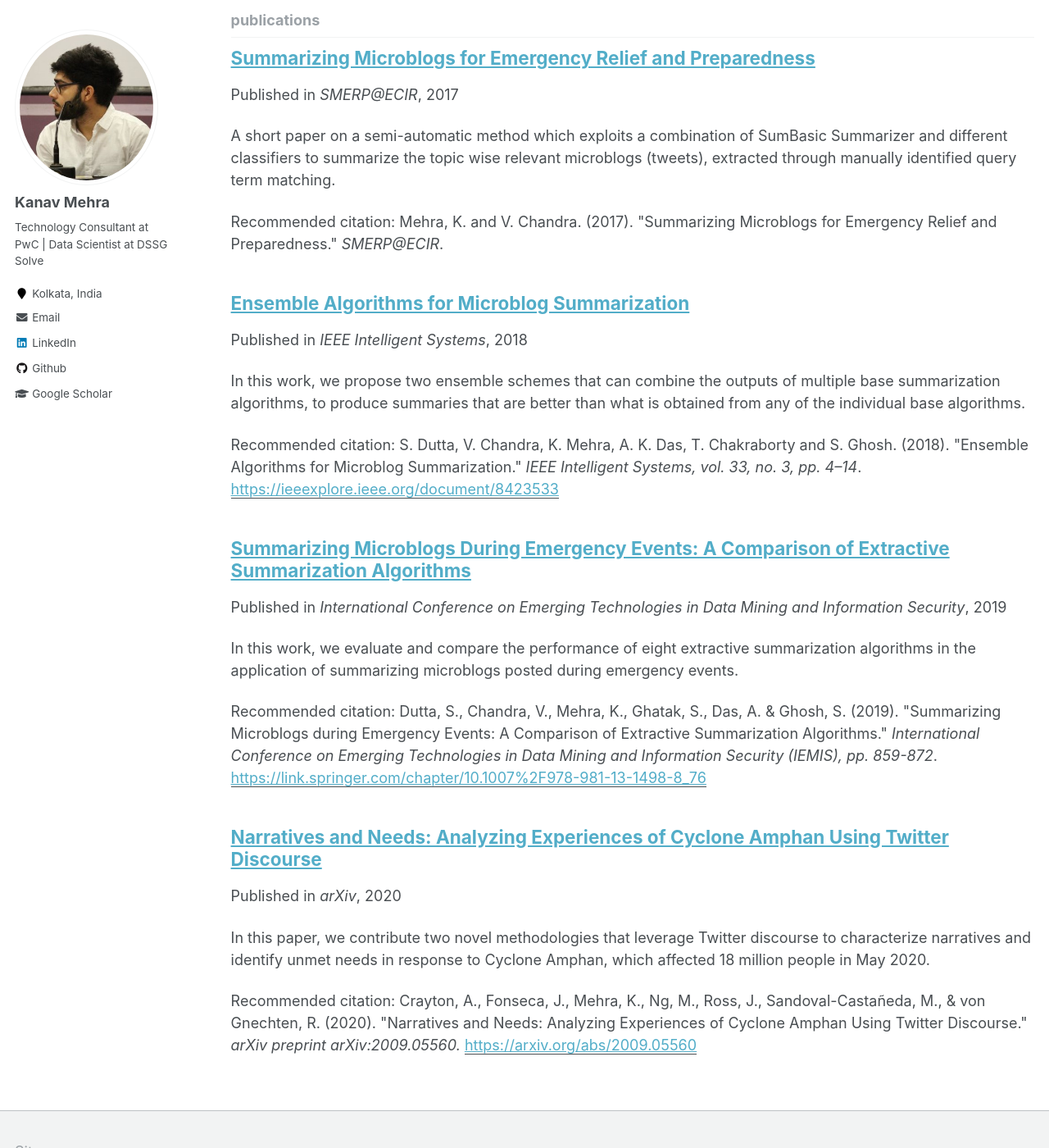
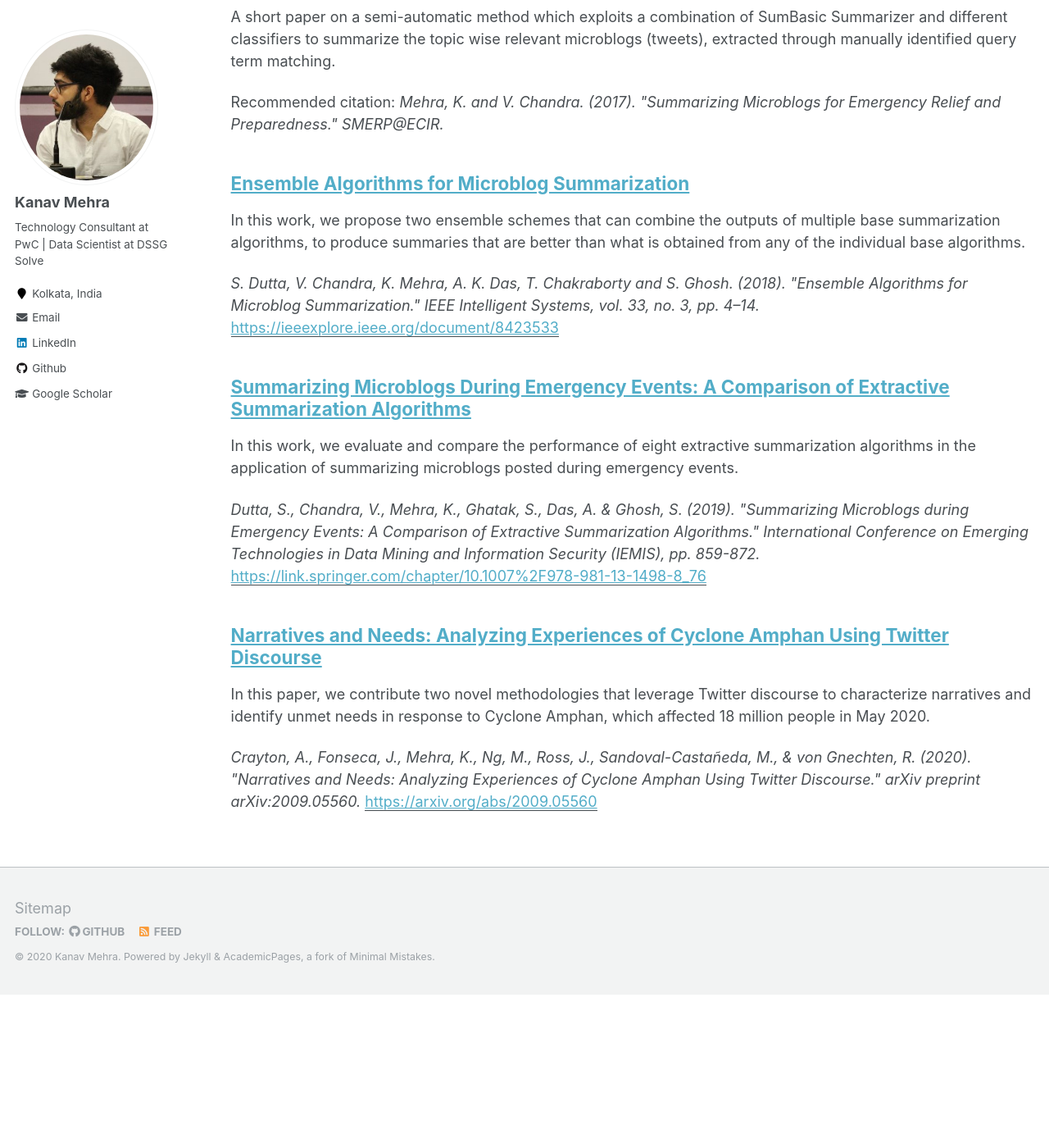
Before and after one commit to kanav-mehra/kanav-mehra.github.io, a Jekyll site: the page built from _pages/collection-archive.html, in a window 1280 px wide and 1400 px high, scrolled down 501 px. Shown: the whole window at 82% size. Built offline with Jekyll 4.4.1, drawn with Linux system fonts in a browser that asks for light colours; after the commit the page ends 1714 px from its top, so only the background shows below that.

Commit message:
Editing publications

```diff
--- a/_includes/archive-single.html
+++ b/_includes/archive-single.html
@@ -38,13 +38,15 @@
       <p class="page__meta"><i class="fa fa-clock-o" aria-hidden="true"></i> {% include read-time.html %}</p>
     {% endif %}
 
-        {% if post.collection == 'teaching' %}
-          <p> {{ post.type }}, <i>{{ post.venue }}</i>, {{ post.date | default: "1900-01-01" | date: "%Y" }} </p>
-        {% elsif post.collection == 'publications' %}
-          <p>Published in <i>{{ post.venue }}</i>, {{ post.date | default: "1900-01-01" | date: "%Y" }} </p>
-        <!---{% elsif post.date %}
-         <p class="page__date"><strong><i class="fa fa-fw fa-calendar" aria-hidden="true"></i> {{ site.data.ui-text[site.locale].date_label | default: "Published:" }}</strong> <time datetime="{{ post.date | default: "1900-01-01" | date_to_xmlschema }}">{{ post.date | default: "1900-01-01" | date: "%Y" }}</time></p>
-        {% endif %}-->
+    <!--
+    {% if post.collection == 'teaching' %}
+      <p> {{ post.type }}, <i>{{ post.venue }}</i>, {{ post.date | default: "1900-01-01" | date: "%Y" }} </p>
+      {% elsif post.collection == 'publications' %}
+      <p>Published in <i>{{ post.venue }}</i>, {{ post.date | default: "1900-01-01" | date: "%Y" }} </p>
+    {% elsif post.date %}
+      <p class="page__date"><strong><i class="fa fa-fw fa-calendar" aria-hidden="true"></i> {{ site.data.ui-text[site.locale].date_label | default: "Published:" }}</strong> <time datetime="{{ post.date | default: "1900-01-01" | date_to_xmlschema }}">{{ post.date | default: "1900-01-01" | date: "%Y" }}</time></p>
+    {% endif %}
+    -->
 
     {% if post.excerpt and site.read_more != 'enabled' %}
     <p class="archive__item-excerpt" itemprop="description">{{ post.excerpt | markdownify }}</p>
@@ -53,12 +55,34 @@
     {% endif %}
 
     {% if post.citation and post.paperurl %}
+      <p>
+        <cite>{{ post.citation }}</cite>
+        <a href="{{ post.paperurl }}">
+          <u>{{ post.paperurl }}</u>
+          <!--
+          {% if post.arxiv %}
+            <img src="http://img.shields.io/badge/{{ post.arxiv.class }}-arXiv%3{{ post.arxiv.id }}-darkgreen.svg">
+          {% else %}
+            <u>{{ post.paperurl }}</u>
+          {% endif %}
+          -->
+        </a>
+      </p>
+    {% elsif post.citation %}
+      <p>Recommended citation: <cite>{{ post.citation }}</cite> </p>
+    {% elsif post.paperurl %}
+      <p>Download <a href=" {{ post.paperurl }} "><u>here</u></a></p>
+    {% endif %}
+
+    <!--
+    {% if post.citation and post.paperurl %}
       <p>Recommended citation: {{ post.citation }} <a href="{{ post.paperurl }}"><u>{{ post.paperurl }}</u></a></p>
     {% elsif post.citation %}
       <p>Recommended citation: {{ post.citation }} </p>
     {% elsif post.paperurl %}
       <p>Download <a href=" {{ post.paperurl }} "><u>here</u></a></p>
     {% endif %}
+    -->
 
   </article>
 </div>
```
